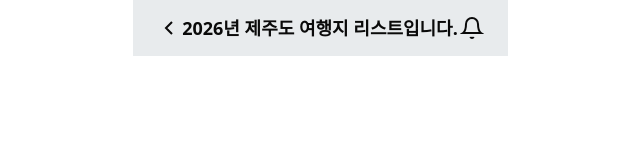
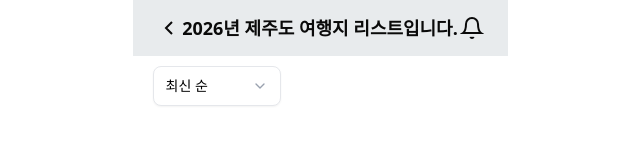
Before and after one commit to way-po-int/waypoint-fe, a Next.js app: page /collection/1 in a window 1280 px wide. Shown: the top 166 px of the page, without its empty margins (320-960 px from the left). Built offline with nearby package versions, Linux system fonts and the light colour scheme.

Commit message:
feat(collection): 콜렉션 상세 페이지 내의 헤더 추가 [WAPO-83]
- shadcn의 DropDwonMenu를 사용하여 drop down menu 생성
- 아무 기능 없는 검색 버튼과 메뉴 버튼 추가

```diff
--- a/app/collection/[id]/page.tsx
+++ b/app/collection/[id]/page.tsx
@@ -1,5 +1,6 @@
 "use client";
 
+import CollectionDetailPageHeader from "@/components/collection/detailpage/CollectionDetailPageHeader";
 import Header from "@/components/layout/Header";
 import { collectionMockData } from "@/mocks/collectionMockData";
 import { Collection } from "@/types/collection";
@@ -23,6 +24,7 @@ const CollectionPage = () => {
         showBackButton
         showNotificationButton
       />
+      <CollectionDetailPageHeader />
     </div>
   );
 };
--- /dev/null
+++ b/components/collection/detailpage/CollectionDetailPageHeader.tsx
@@ -0,0 +1,52 @@
+"use client";
+
+import { useState } from "react";
+import { ChevronDownIcon, MenuIcon, SearchIcon } from "lucide-react";
+import {
+  DropdownMenu,
+  DropdownMenuContent,
+  DropdownMenuItem,
+  DropdownMenuTrigger,
+} from "@/components/ui/dropdown-menu";
+import { Button } from "@/components/ui/button";
+
+const CollectionDetailPageHeader = () => {
+  const [sortBy, setSortBy] = useState<"latest" | "name">("latest");
+
+  return (
+    <div className="fixed py-2.5 px-5 flex justify-between items-center w-full">
+      <DropdownMenu>
+        <DropdownMenuTrigger asChild>
+          <Button
+            variant="outline"
+            className="w-32 h-10 justify-between border border-gray-200 bg-white text-black hover:bg-gray-50"
+          >
+            {sortBy === "latest" ? "최신 순" : "이름 순"}
+            <ChevronDownIcon className="h-4 w-4 text-gray-400" />
+          </Button>
+        </DropdownMenuTrigger>
+        <DropdownMenuContent
+          align="start"
+          className="w-[--radix-dropdown-menu-trigger-width]"
+        >
+          <DropdownMenuItem onClick={() => setSortBy("latest")}>
+            최신 순
+          </DropdownMenuItem>
+          <DropdownMenuItem onClick={() => setSortBy("name")}>
+            이름 순
+          </DropdownMenuItem>
+        </DropdownMenuContent>
+      </DropdownMenu>
+      <div className="flex items-center gap-2">
+        <Button variant="ghost" className="w-6 h-6">
+          <SearchIcon />
+        </Button>
+        <Button variant="ghost" className="w-6 h-6">
+          <MenuIcon />
+        </Button>
+      </div>
+    </div>
+  );
+};
+
+export default CollectionDetailPageHeader;
```
